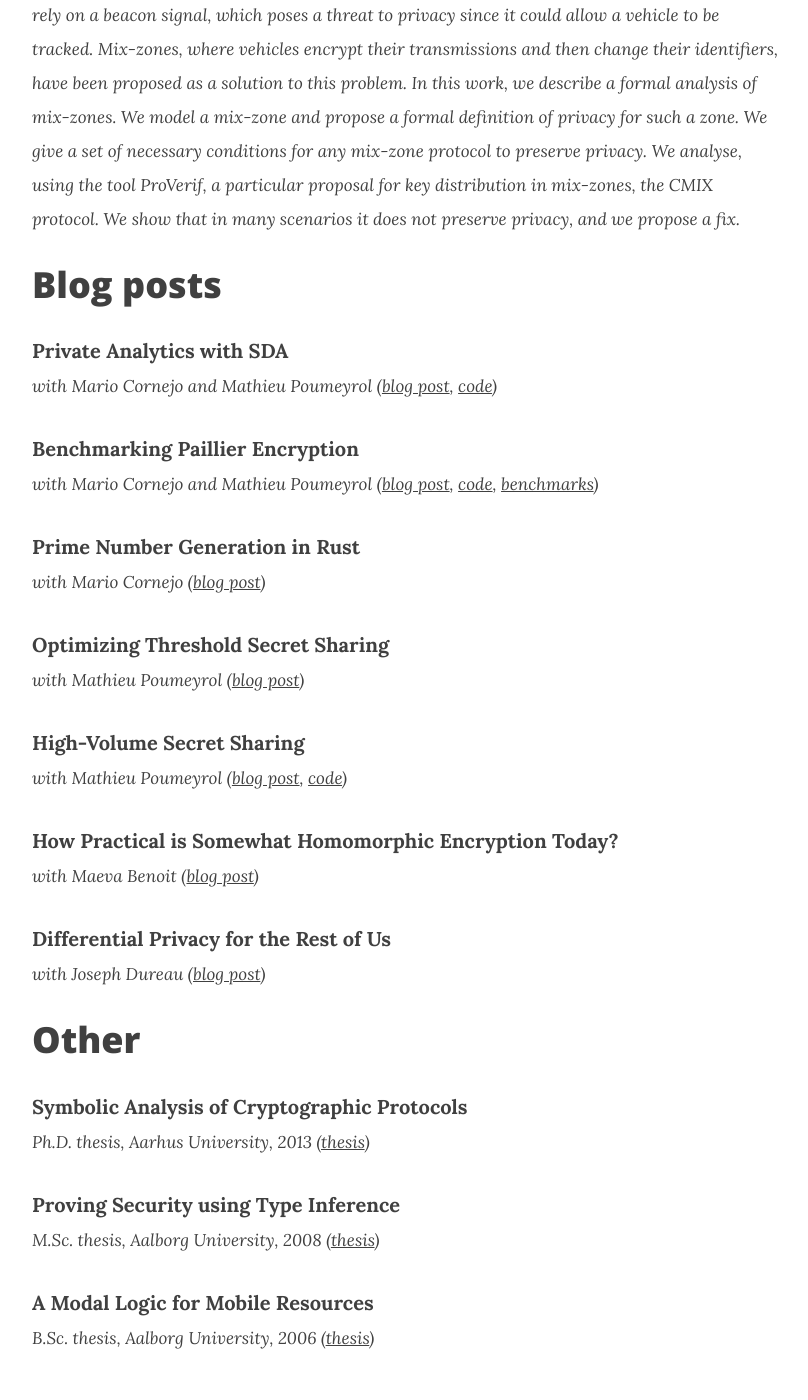
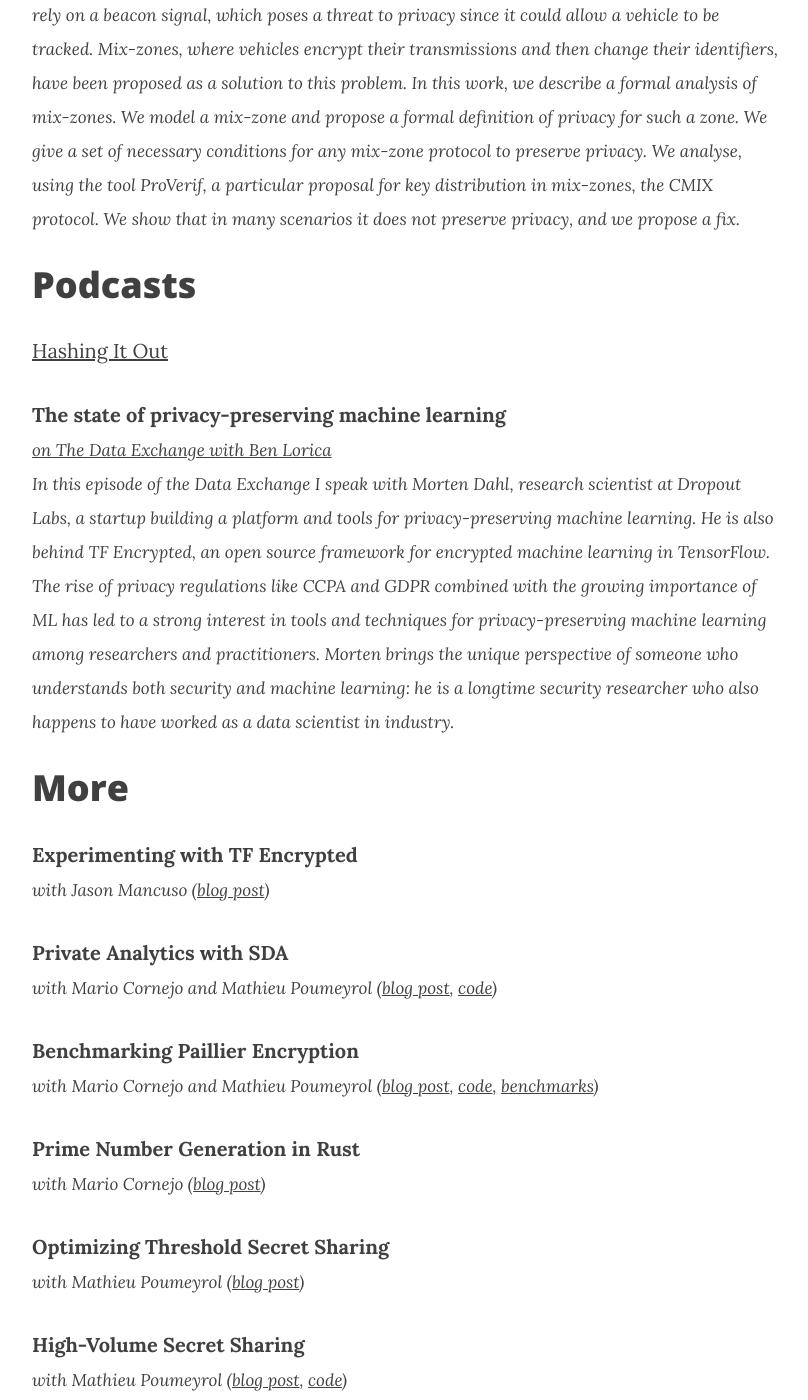
Before and after one commit to mortendahl/mortendahl.github.io, a Jekyll site: the page built from resources.md, in a window 1280 px wide and 1400 px high, scrolled down 4905 px. Shown: the whole window, without its empty margins (233-1041 px from the left). Built offline with Jekyll 4.4.1, drawn with Linux system fonts in a browser that asks for light colours; nearby versions of some CDN libraries.

Commit message:
Add Hashing it out podcast

```diff
--- a/resources.md
+++ b/resources.md
@@ -77,7 +77,18 @@ We show how any protocol in our class can be compiled to a symbolic representati
 <br/><small><em>[Foundations of Security and Privacy](http://www.floc-conference.org/FCS-PrivMod-home.html) (FCS-PrivMod), July 2010</em></small>
 <br/><small><em>Safety critical applications for recently proposed vehicle to vehicle ad-hoc networks (VANETs) rely on a beacon signal, which poses a threat to privacy since it could allow a vehicle to be tracked. Mix-zones, where vehicles encrypt their transmissions and then change their identifiers, have been proposed as a solution to this problem. In this work, we describe a formal analysis of mix-zones. We model a mix-zone and propose a formal definition of privacy for such a zone. We give a set of necessary conditions for any mix-zone protocol to preserve privacy. We analyse, using the tool ProVerif, a particular proposal for key distribution in mix-zones, the CMIX protocol. We show that in many scenarios it does not preserve privacy, and we propose a fix.</em></small>
 
-# Blog posts
+# Podcasts
+
+[Hashing It Out](https://podcasts.apple.com/us/podcast/hashing-it-out/id1631179152?i=1000654175651)
+
+<strong>The state of privacy-preserving machine learning</strong>
+<br/><small><em>[on The Data Exchange with Ben Lorica](https://thedataexchange.media/the-state-of-privacy-preserving-machine-learning)</em></small>
+<br/><small><em>In this episode of the Data Exchange I speak with Morten Dahl, research scientist at Dropout Labs, a startup building a platform and tools for privacy-preserving machine learning. He is also behind TF Encrypted, an open source framework for encrypted machine learning in TensorFlow.  The rise of privacy regulations like CCPA and GDPR combined with the growing importance of ML has led to a strong interest in tools and techniques for privacy-preserving machine learning among researchers and practitioners. Morten brings the unique perspective of someone who understands both security and machine learning: he is a longtime security researcher who also happens to have worked as a data scientist in industry.</em></small>
+
+# More
+
+<strong>Experimenting with TF Encrypted</strong>
+<br/><small><em>with Jason Mancuso ([blog post](https://medium.com/dropoutlabs/experimenting-with-tf-encrypted-fe37977ff03c))</em></small>
 
 <strong>Private Analytics with SDA</strong>
 <br/><small><em>with Mario Cornejo and Mathieu Poumeyrol ([blog post](https://medium.com/snips-ai/private-analytics-with-sda-d98a0251ab32), [code](https://github.com/snipsco/sda))</em></small>
```
